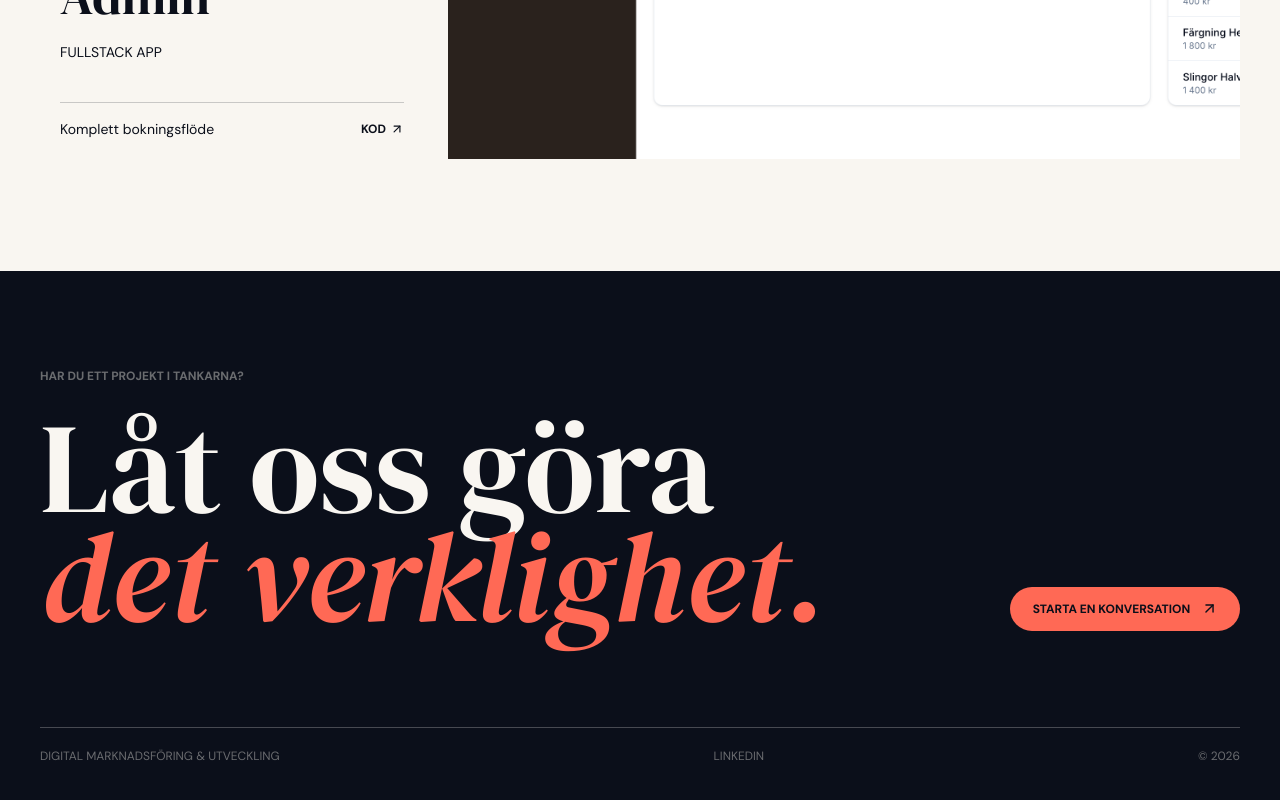
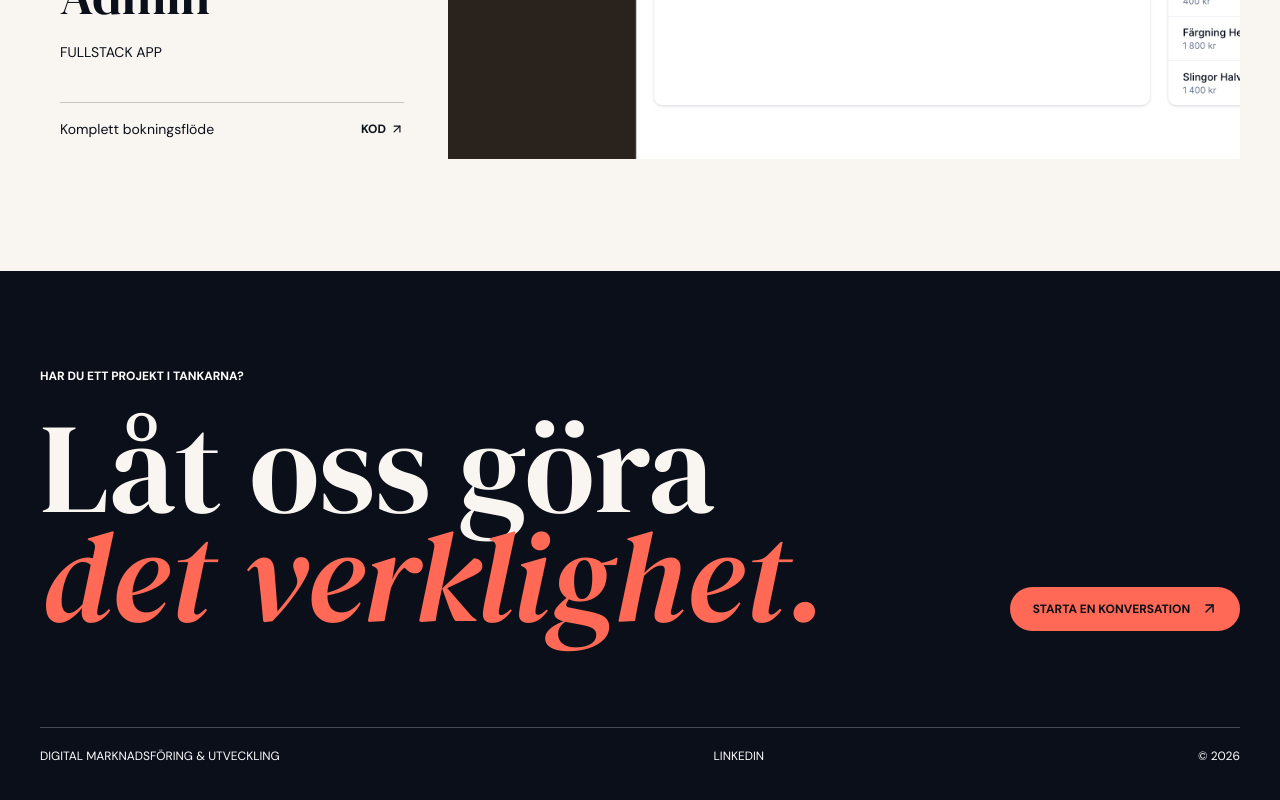
Before and after one commit to linneanore/portfolio-1, a React (Vite) app: page / in a window 1280 px wide. Shown: the part 4274-5074 px from the top of the page. Built offline with nearby package versions, Linux system fonts and the light colour scheme.

Commit message:
fix: white text for footer links and tagline

```diff
--- a/src/App.tsx
+++ b/src/App.tsx
@@ -220,7 +220,7 @@ export default function App() {
       <footer className="px-5 py-16 md:px-10 md:py-24" style={{ background: "var(--foreground)", color: "var(--background)" }}>
         <div className="flex flex-col justify-between gap-16 md:flex-row md:items-end">
           <div>
-            <p className="section-label" style={{ color: "oklch(0.98 0.01 85 / 40%)" }}>Har du ett projekt i tankarna?</p>
+            <p className="section-label" style={{ color: "white" }}>Har du ett projekt i tankarna?</p>
             <h2
               className="mt-7 leading-[.85]"
               style={{ fontFamily: "'DM Serif Display', serif", fontSize: "clamp(3.5rem, 10vw, 9rem)" }}
@@ -239,7 +239,7 @@ export default function App() {
         </div>
         <div
           className="mt-24 flex flex-wrap justify-between gap-5 pt-5 text-xs uppercase"
-          style={{ borderTop: "1px solid oklch(0.98 0.01 85 / 25%)", color: "oklch(0.98 0.01 85 / 40%)" }}
+          style={{ borderTop: "1px solid oklch(0.98 0.01 85 / 25%)", color: "white" }}
         >
           <span>Digital marknadsföring & utveckling</span>
           <a
@@ -247,7 +247,7 @@ export default function App() {
             target="_blank"
             rel="noreferrer"
             className="transition-opacity hover:opacity-100"
-            style={{ color: "oklch(0.98 0.01 85 / 40%)" }}
+            style={{ color: "white" }}
           >
             LinkedIn
           </a>
```
